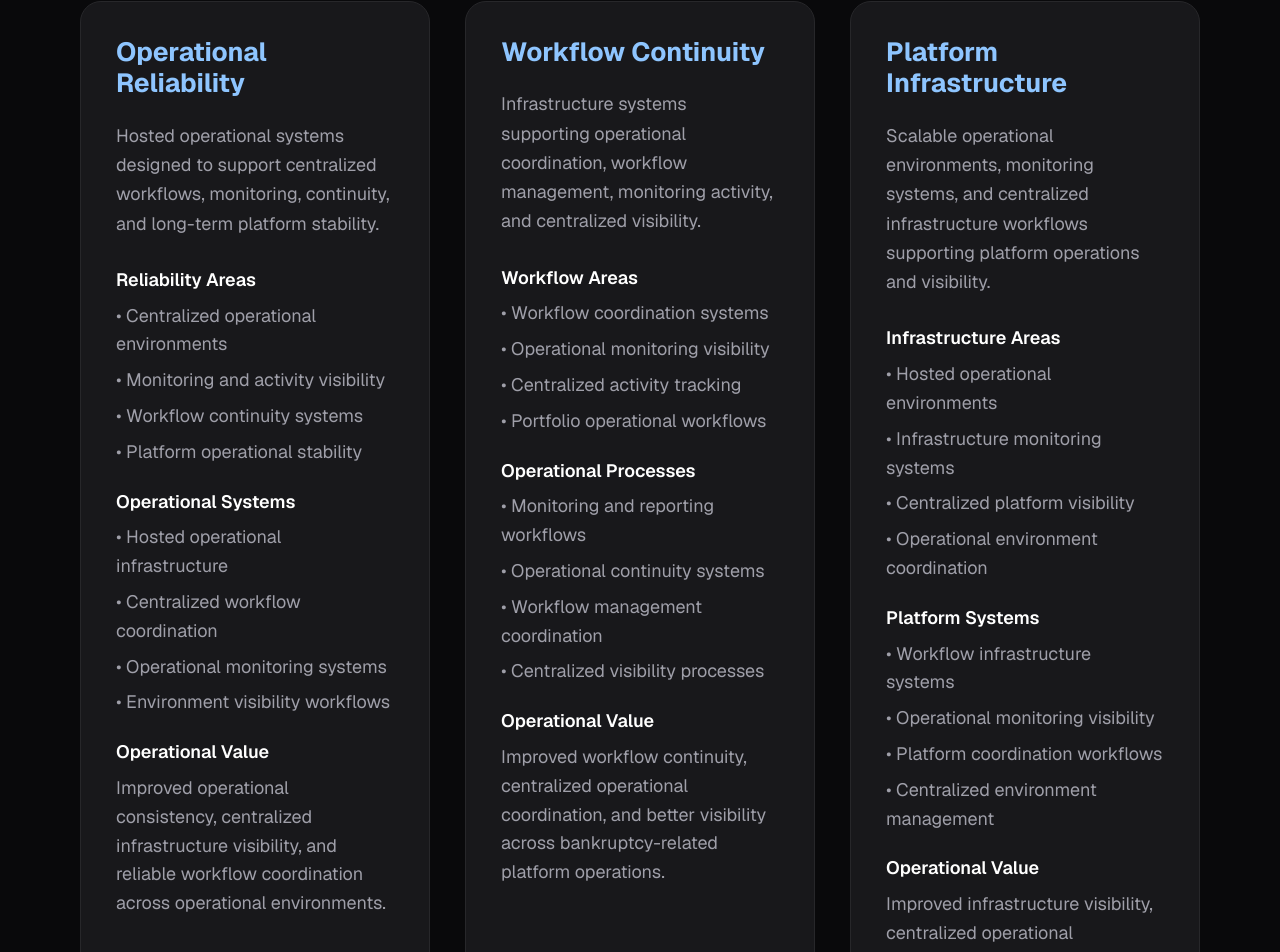
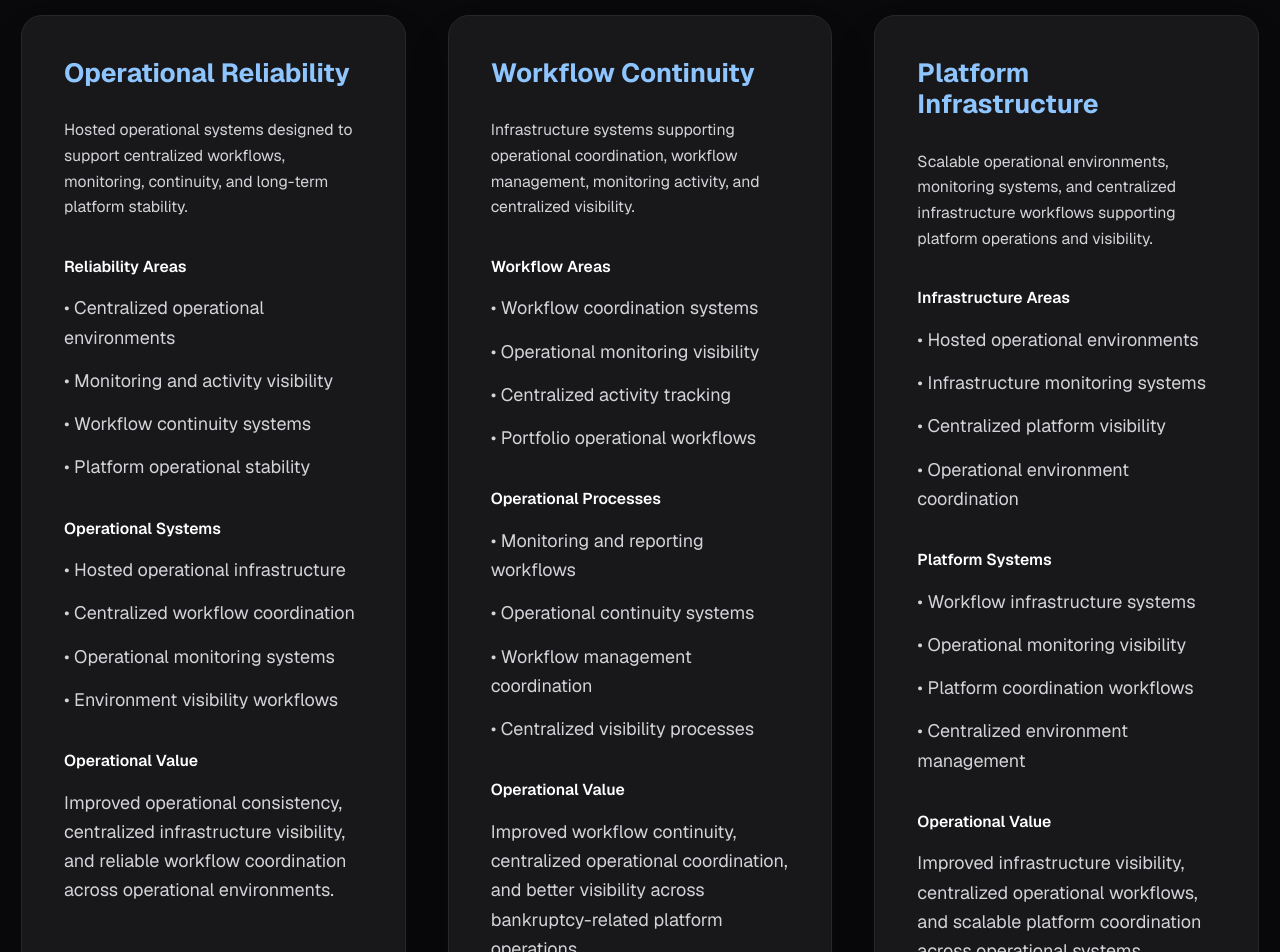
Before and after one commit to drumholliday/bc-website, a Next.js app: page /security in a window 1280 px wide. Shown: the part 259-1211 px from the top of the page. Built offline with nearby package versions, Linux system fonts and the light colour scheme.

Commit message:
added padding and lighter text to the linked pages

```diff
--- a/src/app/operations/page.tsx
+++ b/src/app/operations/page.tsx
@@ -11,7 +11,7 @@ export default function OperationsPage() {
             Bankruptcy Operations
           </h1>
 
-          <p className="text-xl text-zinc-400 max-w-4xl leading-relaxed">
+          <p className="text-xl text-zinc-300 max-w-4xl leading-relaxed">
             Operational workflows designed to support bankruptcy
             monitoring, servicing coordination, portfolio visibility,
             compliance activity, and centralized account management.
@@ -23,13 +23,13 @@ export default function OperationsPage() {
         <div className="grid md:grid-cols-2 gap-10">
 
           {/* LEFT PANEL */}
-          <div className="rounded-3xl border border-zinc-800 bg-zinc-900 p-10">
+          <div className="rounded-3xl border border-zinc-800 bg-zinc-900 p-10 shadow-2xl">
 
             <h2 className="text-3xl font-bold mb-6 text-blue-300">
               Bankruptcy Monitoring
             </h2>
 
-            <p className="text-zinc-400 leading-relaxed mb-8">
+            <p className="text-zinc-300 leading-relaxed mb-8">
               Systems designed to monitor bankruptcy activity,
               filings, operational updates, and portfolio-level
               account visibility across managed servicing environments.
@@ -39,11 +39,11 @@ export default function OperationsPage() {
 
               <div>
 
-                <h3 className="font-semibold mb-2 text-white">
+                <h3 className="font-semibold mb-3 text-white">
                   Operational Areas
                 </h3>
 
-                <ul className="space-y-2 text-zinc-400">
+                <ul className="space-y-3 text-zinc-300 leading-relaxed">
                   <li>• Bankruptcy filing monitoring</li>
                   <li>• Plan change and amendment tracking</li>
                   <li>• Payment and account activity visibility</li>
@@ -54,11 +54,11 @@ export default function OperationsPage() {
 
               <div>
 
-                <h3 className="font-semibold mb-2 text-white">
+                <h3 className="font-semibold mb-3 text-white">
                   Workflow Visibility
                 </h3>
 
-                <ul className="space-y-2 text-zinc-400">
+                <ul className="space-y-3 text-zinc-300 leading-relaxed">
                   <li>• Real-time operational tracking</li>
                   <li>• Centralized account visibility</li>
                   <li>• Monitoring and reporting workflows</li>
@@ -69,11 +69,11 @@ export default function OperationsPage() {
 
               <div>
 
-                <h3 className="font-semibold mb-2 text-white">
+                <h3 className="font-semibold mb-3 text-white">
                   Operational Value
                 </h3>
 
-                <p className="text-zinc-400">
+                <p className="text-zinc-300 leading-relaxed">
                   Improved visibility into bankruptcy activity
                   and operational workflows across servicing
                   portfolios and managed account environments.
@@ -85,13 +85,13 @@ export default function OperationsPage() {
           </div>
 
           {/* RIGHT PANEL */}
-          <div className="rounded-3xl border border-zinc-800 bg-zinc-900 p-10">
+          <div className="rounded-3xl border border-zinc-800 bg-zinc-900 p-10 shadow-2xl">
 
             <h2 className="text-3xl font-bold mb-6 text-blue-300">
               Workflow Coordination
             </h2>
 
-            <p className="text-zinc-400 leading-relaxed mb-8">
+            <p className="text-zinc-300 leading-relaxed mb-8">
               Centralized workflow systems designed to support
               servicing operations, task coordination,
               compliance visibility, and operational management.
@@ -101,11 +101,11 @@ export default function OperationsPage() {
 
               <div>
 
-                <h3 className="font-semibold mb-2 text-white">
+                <h3 className="font-semibold mb-3 text-white">
                   Workflow Areas
                 </h3>
 
-                <ul className="space-y-2 text-zinc-400">
+                <ul className="space-y-3 text-zinc-300 leading-relaxed">
                   <li>• Work queue coordination</li>
                   <li>• Case assignment workflows</li>
                   <li>• Bankruptcy servicing operations</li>
@@ -116,11 +116,11 @@ export default function OperationsPage() {
 
               <div>
 
-                <h3 className="font-semibold mb-2 text-white">
+                <h3 className="font-semibold mb-3 text-white">
                   Operational Processes
                 </h3>
 
-                <ul className="space-y-2 text-zinc-400">
+                <ul className="space-y-3 text-zinc-300 leading-relaxed">
                   <li>• Workflow and task management</li>
                   <li>• Reporting and monitoring activity</li>
                   <li>• Operational tracking systems</li>
@@ -131,11 +131,11 @@ export default function OperationsPage() {
 
               <div>
 
-                <h3 className="font-semibold mb-2 text-white">
+                <h3 className="font-semibold mb-3 text-white">
                   Operational Value
                 </h3>
 
-                <p className="text-zinc-400">
+                <p className="text-zinc-300 leading-relaxed">
                   Improved workflow consistency, centralized
                   operational visibility, and better coordination
                   across bankruptcy-related servicing activity.
--- a/src/app/security/page.tsx
+++ b/src/app/security/page.tsx
@@ -2,16 +2,16 @@ export default function SecurityPage() {
   return (
     <main className="min-h-screen bg-zinc-950 text-white py-24 px-6">
 
-      <div className="max-w-7xl mx-auto">
+      <div className="max-w-[1400px] mx-auto">
 
         {/* HEADER */}
-        <div className="mb-16">
+        <div className="mb-20">
 
           <h1 className="text-5xl font-bold mb-6">
             Security & Infrastructure
           </h1>
 
-          <p className="text-xl text-zinc-400 max-w-4xl leading-relaxed">
+          <p className="text-xl text-zinc-300 max-w-5xl leading-relaxed">
             Operational infrastructure, workflow continuity,
             hosted environments, and centralized systems
             designed to support reliable bankruptcy operations.
@@ -20,30 +20,30 @@ export default function SecurityPage() {
         </div>
 
         {/* INFRASTRUCTURE GRID */}
-        <div className="grid md:grid-cols-3 gap-10">
+        <div className="grid md:grid-cols-3 gap-12">
 
           {/* RELIABILITY */}
-          <div className="rounded-3xl border border-zinc-800 bg-zinc-900 p-10">
+          <div className="rounded-3xl border border-zinc-800 bg-zinc-900 p-12 shadow-2xl">
 
-            <h2 className="text-3xl font-bold mb-6 text-blue-300">
+            <h2 className="text-3xl font-bold mb-8 text-blue-300">
               Operational Reliability
             </h2>
 
-            <p className="text-zinc-400 leading-relaxed mb-8">
+            <p className="text-zinc-300 leading-relaxed mb-10 text-lg">
               Hosted operational systems designed to support
               centralized workflows, monitoring,
               continuity, and long-term platform stability.
             </p>
 
-            <div className="space-y-6 text-zinc-300">
+            <div className="space-y-10 text-zinc-300">
 
               <div>
 
-                <h3 className="font-semibold mb-2 text-white">
+                <h3 className="font-semibold mb-4 text-white text-lg">
                   Reliability Areas
                 </h3>
 
-                <ul className="space-y-2 text-zinc-400">
+                <ul className="space-y-4 text-zinc-300 leading-relaxed">
                   <li>• Centralized operational environments</li>
                   <li>• Monitoring and activity visibility</li>
                   <li>• Workflow continuity systems</li>
@@ -54,11 +54,11 @@ export default function SecurityPage() {
 
               <div>
 
-                <h3 className="font-semibold mb-2 text-white">
+                <h3 className="font-semibold mb-4 text-white text-lg">
                   Operational Systems
                 </h3>
 
-                <ul className="space-y-2 text-zinc-400">
+                <ul className="space-y-4 text-zinc-300 leading-relaxed">
                   <li>• Hosted operational infrastructure</li>
                   <li>• Centralized workflow coordination</li>
                   <li>• Operational monitoring systems</li>
@@ -69,11 +69,11 @@ export default function SecurityPage() {
 
               <div>
 
-                <h3 className="font-semibold mb-2 text-white">
+                <h3 className="font-semibold mb-4 text-white text-lg">
                   Operational Value
                 </h3>
 
-                <p className="text-zinc-400">
+                <p className="text-zinc-300 leading-relaxed">
                   Improved operational consistency,
                   centralized infrastructure visibility,
                   and reliable workflow coordination
@@ -86,27 +86,27 @@ export default function SecurityPage() {
           </div>
 
           {/* CONTINUITY */}
-          <div className="rounded-3xl border border-zinc-800 bg-zinc-900 p-10">
+          <div className="rounded-3xl border border-zinc-800 bg-zinc-900 p-12 shadow-2xl">
 
-            <h2 className="text-3xl font-bold mb-6 text-blue-300">
+            <h2 className="text-3xl font-bold mb-8 text-blue-300">
               Workflow Continuity
             </h2>
 
-            <p className="text-zinc-400 leading-relaxed mb-8">
+            <p className="text-zinc-300 leading-relaxed mb-10 text-lg">
               Infrastructure systems supporting operational
               coordination, workflow management,
               monitoring activity, and centralized visibility.
             </p>
 
-            <div className="space-y-6 text-zinc-300">
+            <div className="space-y-10 text-zinc-300">
 
               <div>
 
-                <h3 className="font-semibold mb-2 text-white">
+                <h3 className="font-semibold mb-4 text-white text-lg">
                   Workflow Areas
                 </h3>
 
-                <ul className="space-y-2 text-zinc-400">
+                <ul className="space-y-4 text-zinc-300 leading-relaxed">
                   <li>• Workflow coordination systems</li>
                   <li>• Operational monitoring visibility</li>
                   <li>• Centralized activity tracking</li>
@@ -117,11 +117,11 @@ export default function SecurityPage() {
 
               <div>
 
-                <h3 className="font-semibold mb-2 text-white">
+                <h3 className="font-semibold mb-4 text-white text-lg">
                   Operational Processes
                 </h3>
 
-                <ul className="space-y-2 text-zinc-400">
+                <ul className="space-y-4 text-zinc-300 leading-relaxed">
                   <li>• Monitoring and reporting workflows</li>
                   <li>• Operational continuity systems</li>
                   <li>• Workflow management coordination</li>
@@ -132,11 +132,11 @@ export default function SecurityPage() {
 
               <div>
 
-                <h3 className="font-semibold mb-2 text-white">
+                <h3 className="font-semibold mb-4 text-white text-lg">
                   Operational Value
                 </h3>
 
-                <p className="text-zinc-400">
+                <p className="text-zinc-300 leading-relaxed">
                   Improved workflow continuity,
                   centralized operational coordination,
                   and better visibility across
@@ -149,28 +149,28 @@ export default function SecurityPage() {
           </div>
 
           {/* INFRASTRUCTURE */}
-          <div className="rounded-3xl border border-zinc-800 bg-zinc-900 p-10">
+          <div className="rounded-3xl border border-zinc-800 bg-zinc-900 p-12 shadow-2xl">
 
-            <h2 className="text-3xl font-bold mb-6 text-blue-300">
+            <h2 className="text-3xl font-bold mb-8 text-blue-300">
               Platform Infrastructure
             </h2>
 
-            <p className="text-zinc-400 leading-relaxed mb-8">
+            <p className="text-zinc-300 leading-relaxed mb-10 text-lg">
               Scalable operational environments,
               monitoring systems, and centralized
               infrastructure workflows supporting
               platform operations and visibility.
             </p>
 
-            <div className="space-y-6 text-zinc-300">
+            <div className="space-y-10 text-zinc-300">
 
               <div>
 
-                <h3 className="font-semibold mb-2 text-white">
+                <h3 className="font-semibold mb-4 text-white text-lg">
                   Infrastructure Areas
                 </h3>
 
-                <ul className="space-y-2 text-zinc-400">
+                <ul className="space-y-4 text-zinc-300 leading-relaxed">
                   <li>• Hosted operational environments</li>
                   <li>• Infrastructure monitoring systems</li>
                   <li>• Centralized platform visibility</li>
@@ -181,11 +181,11 @@ export default function SecurityPage() {
 
               <div>
 
-                <h3 className="font-semibold mb-2 text-white">
+                <h3 className="font-semibold mb-4 text-white text-lg">
                   Platform Systems
                 </h3>
 
-                <ul className="space-y-2 text-zinc-400">
+                <ul className="space-y-4 text-zinc-300 leading-relaxed">
                   <li>• Workflow infrastructure systems</li>
                   <li>• Operational monitoring visibility</li>
                   <li>• Platform coordination workflows</li>
@@ -196,11 +196,11 @@ export default function SecurityPage() {
 
               <div>
 
-                <h3 className="font-semibold mb-2 text-white">
+                <h3 className="font-semibold mb-4 text-white text-lg">
                   Operational Value
                 </h3>
 
-                <p className="text-zinc-400">
+                <p className="text-zinc-300 leading-relaxed">
                   Improved infrastructure visibility,
                   centralized operational workflows,
                   and scalable platform coordination
```
Also changed, not shown: src/app/capabilities/page.tsx (+34 -34 lines).
